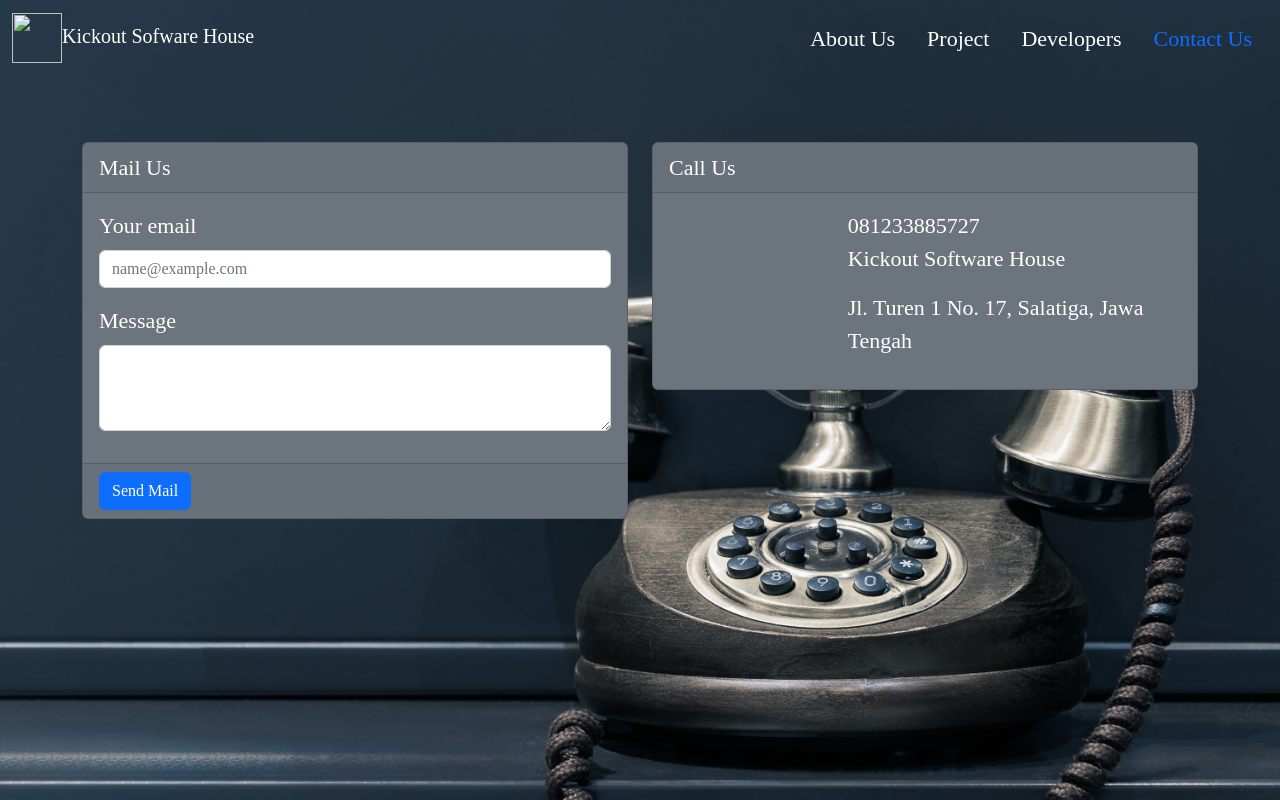
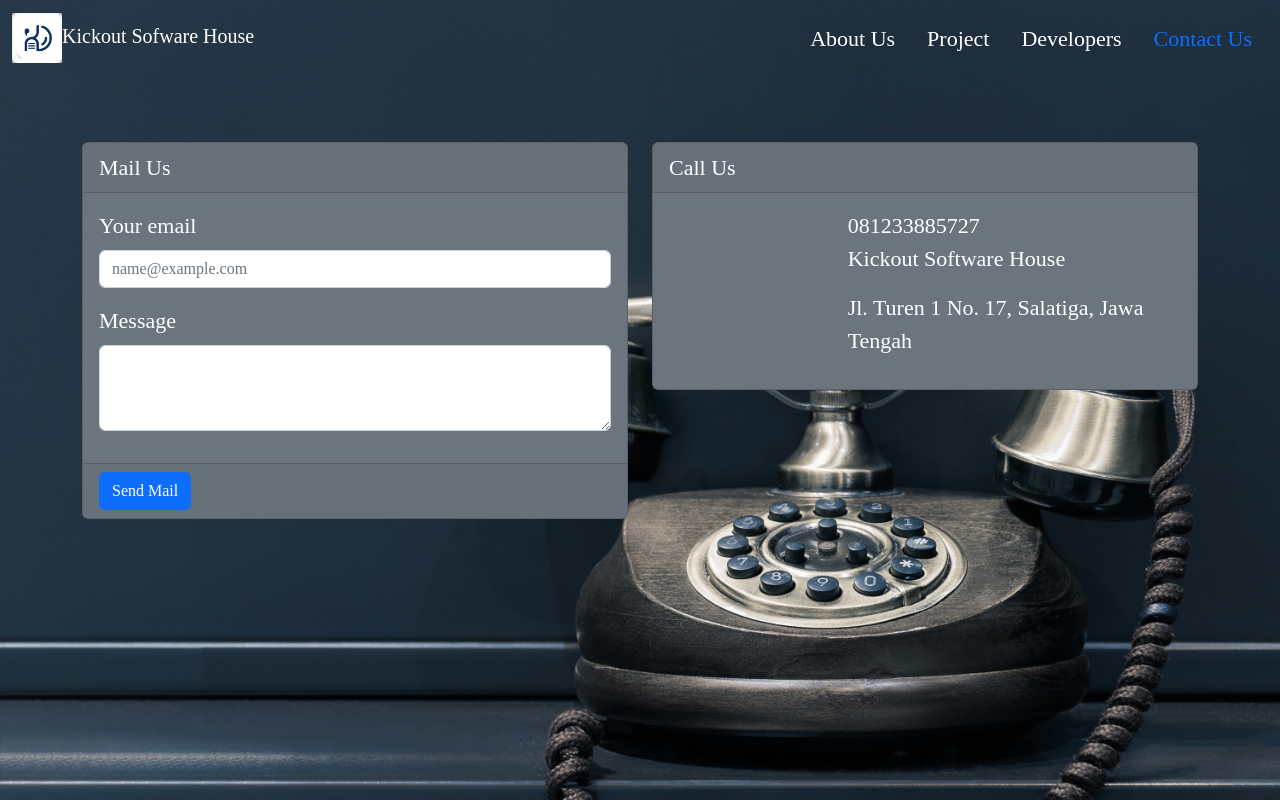
Before and after one commit to Dhanuaji/profile-ksh, a plain HTML site: page public/contact.html in a window 1280 px wide. Drawn offline with nearby package versions, Linux system fonts and the light colour scheme; a web font is replaced by a local one.

Commit message:
12th Push [19-07-2022] Fixing All Icon FINAL

```diff
--- a/public/contact.html
+++ b/public/contact.html
@@ -8,7 +8,7 @@
     <link href="https://cdn.jsdelivr.net/npm/bootstrap@5.2.0-beta1/dist/css/bootstrap.min.css" rel="stylesheet"
         integrity="sha384-0evHe/X+R7YkIZDRvuzKMRqM+OrBnVFBL6DOitfPri4tjfHxaWutUpFmBp4vmVor" crossorigin="anonymous">
     <link href='https://fonts.googleapis.com/css?family=Alegreya SC' rel='stylesheet'>
-    <link rel="icon" type="image/png" href="image/KC.png">
+    <link rel="icon" href="image/kickout.png" type="image/png">
     <link rel="stylesheet" href="contact.css">
 </head>
 
@@ -18,7 +18,7 @@
         <nav class="navbar navbar-expand-lg sticky-top navbar-dark bg-transparent">
             <div class="container-fluid">
                 <a class="navbar-brand" alt="Kickout Sofware House" href="index.html">
-                    <img src="image/KC.png" width="50" height="50">Kickout Sofware House
+                    <img src="image/kickout.png" width="50" height="50">Kickout Sofware House
                 </a>
                 <ul class="nav justify-content-end">
                     <li class="nav-item">
```
Also changed, not shown: public/about.html (+2 -2 lines), public/developers.html (+2 -2 lines), public/projects.html (+2 -2 lines).
